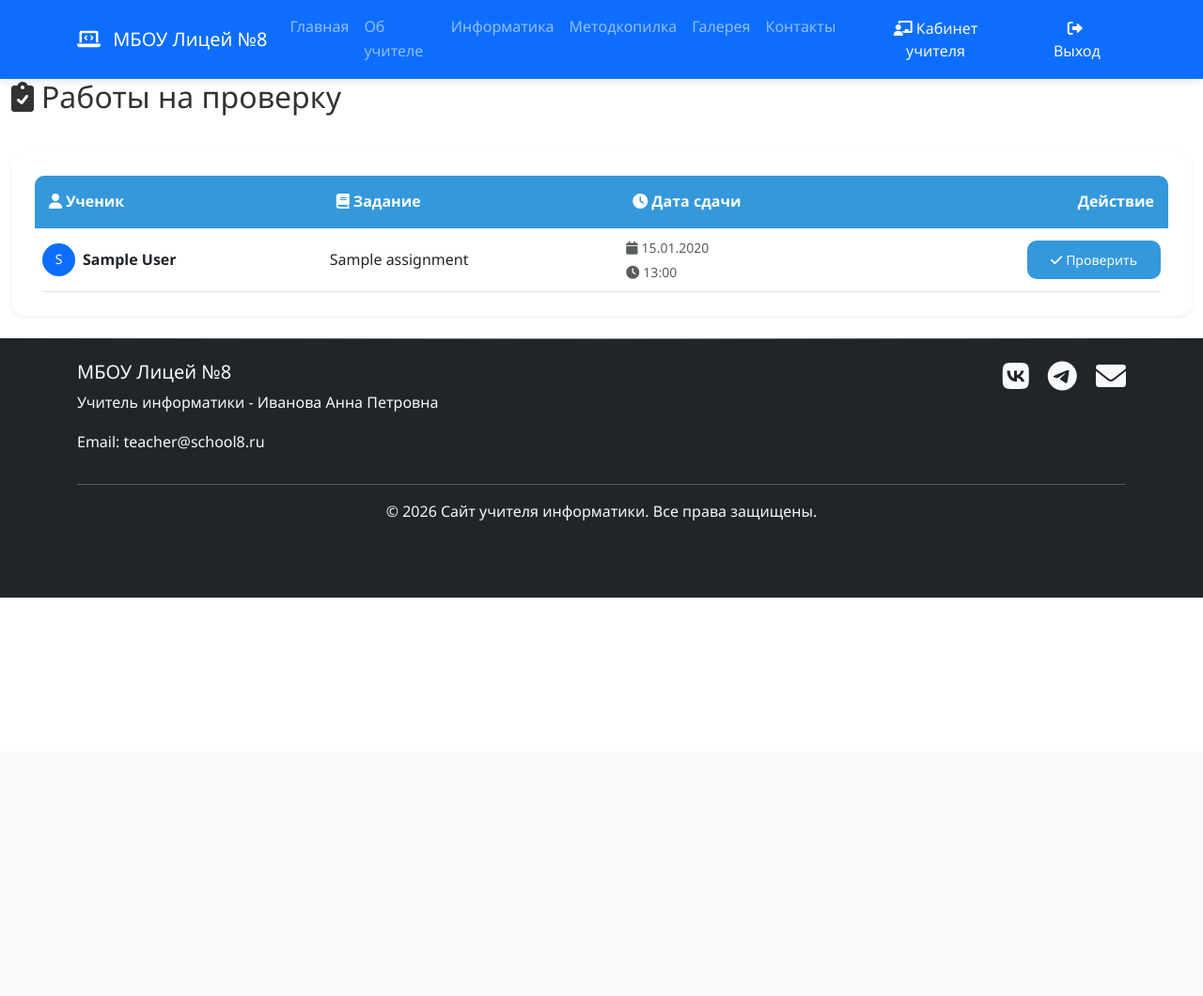
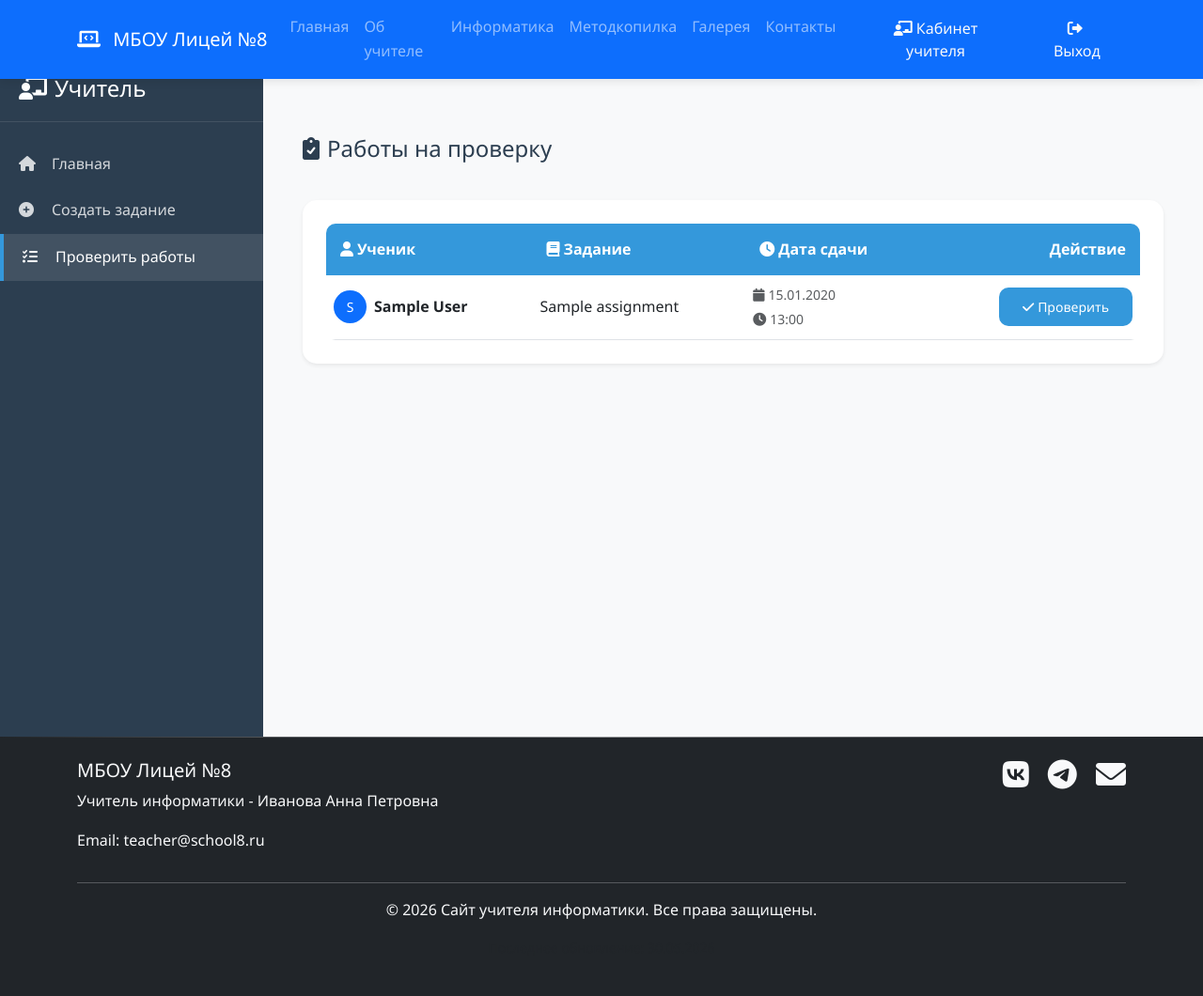
Before and after one commit to my10ma10/teacher_site, a Django app: page /dashboard/teacher/submissions/ in a window 1280 px wide. Shown: the whole page at 94% size. Before the commit the page ends 636 px from the top, so only its background shows below. Run offline with Django 5.2, Linux system fonts and the light colour scheme; a user stored in the database is signed in; tables that the repository leaves empty hold one stand-in row (values such as "Sample post"); some libraries are stand-ins or nearby versions.

Commit message:
feat: add teacher sidebar in submissions page

```diff
--- a/templates/dashboard/teacher/submissions.html
+++ b/templates/dashboard/teacher/submissions.html
@@ -4,6 +4,9 @@
 {% block title %}Работы на проверку{% endblock %}
 
 {% block content %}
+<div class="dashboard-container">
+    {% include 'partials/teacher_sidebar.html' %}
+    <main>
         <div class="container-fluid py-4">
             <div class="row mb-4">
                 <div class="col-12">
@@ -68,4 +71,6 @@
                 </div>
             </div>
         </div>
+    </main>
+</div>
 {% endblock %}
```
Lines whose indentation alone changed are shown as unchanged.
